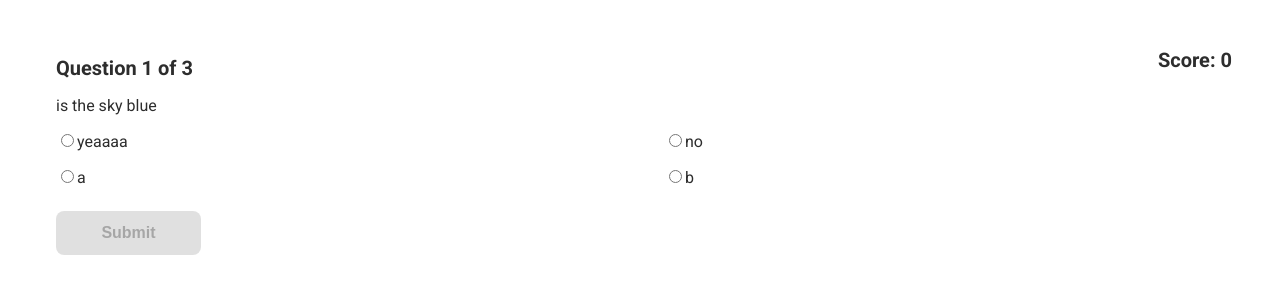
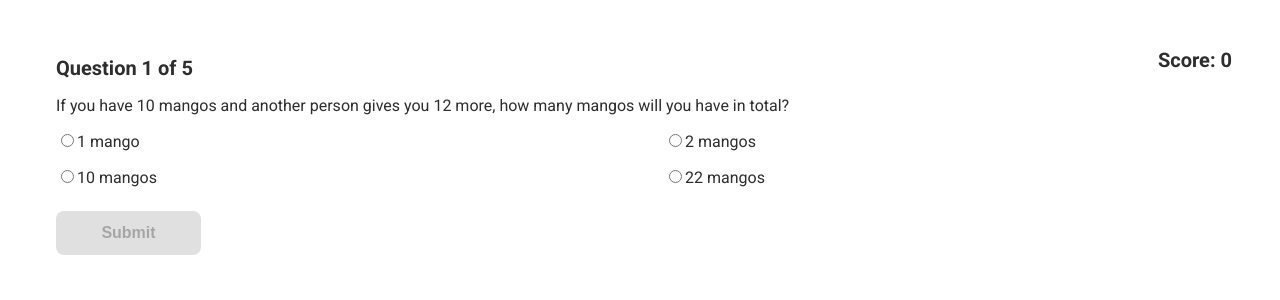
Before and after one commit to Justin-C/test, a React (Create React App) app: page / in a window 1280 px wide. Shown: the top 300 px of the page. Built offline with nearby package versions, Linux system fonts and the light colour scheme.

Commit message:
chore: docs

```diff
--- a/src/components/answer-checkbox.tsx
+++ b/src/components/answer-checkbox.tsx
@@ -1,21 +1,28 @@
 import React, { ChangeEventHandler } from 'react';
 import Text from './text';
-import '../styles/allstyles.scss';
+import '../styles/styles.scss';
 
 interface AnswerCheckboxProps {
-  answerText: string;
-  handleClick: ChangeEventHandler;
-  isEnabled: boolean;
+  answerText: string; // string displayed next to checkbox
+  handleChange: ChangeEventHandler; // onchange handler for checkbox
+  isEnabled: boolean; // enabled or disabled
+  isChecked: boolean; // checked stated
+  name: string; // name value
 }
+/**
+ * Component that renders a checkbox with text displayed
+ * @param props see AnswerCheckboxProps
+ */
 const AnswerCheckbox = (props: AnswerCheckboxProps) => {
   return (
     <label>
       <input
         type="checkbox"
-        onChange={props.handleClick}
+        onChange={props.handleChange}
         value={props.answerText}
         disabled={props.isEnabled}
-        name="checkbox"
+        checked={props.isChecked}
+        name={props.name}
       />
       <Text styleName="question__answer-text" textString={props.answerText} />
     </label>
--- a/src/components/answer-radio.tsx
+++ b/src/components/answer-radio.tsx
@@ -1,20 +1,28 @@
 import React, { ChangeEventHandler } from 'react';
 import Text from './text';
-import '../styles/allstyles.scss';
+import '../styles/styles.scss';
 
 interface AnswerRadioProps {
-  answerText: string;
-  handleClick: ChangeEventHandler;
-  isEnabled: boolean;
+  answerText: string; // display text
+  handleChange: ChangeEventHandler; // change handler
+  isEnabled: boolean; // enabled or disabled
+  isChecked: boolean; // checked value
+  name: string; // name value
 }
+
+/**
+ * Component that renders a radio input with text
+ * @param props see AnswerRadioProps
+ */
 const AnswerRadio = (props: AnswerRadioProps) => {
   return (
     <label>
       <input
         type="radio"
-        onChange={props.handleClick}
+        onChange={props.handleChange}
         value={props.answerText}
         disabled={props.isEnabled}
+        checked={props.isChecked}
         name="radio"
       />
       <Text styleName="question__answer-text" textString={props.answerText} />
--- a/src/components/button.tsx
+++ b/src/components/button.tsx
@@ -1,10 +1,17 @@
 import React, { MouseEventHandler } from 'react';
+import '../styles/styles.scss';
+
 interface ButtonProps {
-  buttonText: string;
-  handleClick: MouseEventHandler;
-  isEnabled: boolean;
-  styleName?: string;
+  buttonText: string; // text displayed in button
+  handleClick: MouseEventHandler; // Click handler
+  isEnabled: boolean; // enabled or disabled
+  styleName?: string; // style classname or classnames
 }
+
+/**
+ * Button component
+ * @param props see ButtonProps
+ */
 const Button = (props: ButtonProps) => {
   return (
     <button
--- a/src/components/question-page.tsx
+++ b/src/components/question-page.tsx
@@ -5,7 +5,12 @@ import QUESTION_LIST from '../enums/questions-and-answers-enums';
 import { useSelector } from 'react-redux';
 import { RootState } from '../redux/store';
 import Question from './question';
+import '../styles/styles.scss';
 
+/**
+ * This is the Question Page.  It will render the question count, score,
+ * and each question.
+ */
 const QuestionPage = () => {
   const score = useSelector((state: RootState) => state.trivia.scoreState.score);
   const currentQuestionNum = useSelector(
--- a/src/components/question.tsx
+++ b/src/components/question.tsx
@@ -1,6 +1,6 @@
 import React, { ChangeEvent, Fragment, useState } from 'react';
 import Text from './text';
-import '../styles/allstyles.scss';
+import '../styles/styles.scss';
 import QUESTION_LIST from '../enums/questions-and-answers-enums';
 import { useDispatch, useSelector } from 'react-redux';
 import { RootState } from '../redux/store';
@@ -9,7 +9,7 @@ import {
   resetQuestionState,
   setIsAnswered,
   setIsCorrect,
-  setIsSubmited,
+  setIsSubmited
 } from '../redux/triviaSlice';
 import Button from './button';
 import { useNavigate } from 'react-router-dom';
@@ -23,16 +23,22 @@ import {
 } from '../enums/question-page-enums';
 import AnswerRadio from './answer-radio';
 import AnswerCheckbox from './answer-checkbox';
+import '../styles/styles.scss';
 
 interface QuestionProps {
   questionObj: {
-    QUESTION_TEXT: string;
-    QUESTION_OPTIONS: string[];
-    ANSWER_INDEX: number[];
-    IS_MULTI: boolean;
+    QUESTION_TEXT: string; // question text
+    QUESTION_OPTIONS: string[]; // array of options
+    ANSWER_INDEX: number[]; // array of the index of correct answers
+    IS_MULTI: boolean; // whether question has multiple answers
   };
 }
 
+/**
+ * The Question component. Renders the question text, question options (radio or checkbox),
+ * and submit/next question button
+ * @param props see QuestionProps
+ */
 const Question = (props: QuestionProps) => {
   const currentQuestionNum = useSelector(
     (state: RootState) => state.trivia.questionState.currentQuestionNum
@@ -41,13 +47,15 @@ const Question = (props: QuestionProps) => {
   const isSubmited = useSelector((state: RootState) => state.trivia.questionState.isSubmited);
   const isCorrect = useSelector((state: RootState) => state.trivia.questionState.isCorrect);
 
-  const [selectedAnswers, setSelectedAnswers] = useState<number[]>([])
+  // array of indexes of currently selected answer(s)
+  const [selectedAnswers, setSelectedAnswers] = useState<number[]>([]);
 
   const dispatch = useDispatch();
   const navigate = useNavigate();
 
   const questionCount = QUESTION_LIST.length;
 
+  // update component to next question or final page if last question
   const increaseQuestion = () => {
     if (currentQuestionNum < questionCount - 1) {
       dispatch(resetQuestionState());
@@ -57,8 +65,10 @@ const Question = (props: QuestionProps) => {
     }
   };
 
+  // handle submit when multi question
   const handleSubmitMulti = () => {
     dispatch(setIsSubmited(true));
+    // check that all answers exist in selected answers array
     if (selectedAnswers.length === props.questionObj.ANSWER_INDEX.length) {
       const sortedAnswers = [...selectedAnswers].sort();
       const sortedAnswerIndex = [...props.questionObj.ANSWER_INDEX].sort();
@@ -70,6 +80,7 @@ const Question = (props: QuestionProps) => {
           dispatch(setIsCorrect(false));
         }
       }
+      // correct answer
       if (!didError) {
         dispatch(setIsCorrect(true));
         dispatch(incrementScore());
@@ -79,14 +90,17 @@ const Question = (props: QuestionProps) => {
     }
   };
 
+  // handle submit non multi question.
   const handleSubmitRadio = () => {
     dispatch(setIsSubmited(true));
+    // is selected index same as answer index
     if (selectedAnswers?.[0] === props.questionObj?.ANSWER_INDEX?.[0]) {
       dispatch(setIsCorrect(true));
       dispatch(incrementScore());
     }
   };
 
+  // Render feedback message when submitted, correct or incorrect
   const renderFeedback =
     isSubmited &&
     (isCorrect ? (
@@ -101,39 +115,46 @@ const Question = (props: QuestionProps) => {
       />
     ));
 
+  // update selected index array for non multi question
   const handleSelectRadio = (index: number) => {
     dispatch(setIsAnswered(true));
-    setSelectedAnswers([index])
+    setSelectedAnswers([index]);
   };
 
+  // update selected index array for multi question
   const handleSelectCheckbox = (e: ChangeEvent<Element>, index: number) => {
     if ((e.target as HTMLInputElement).checked) {
-      if (selectedAnswers.length + 1 === props.questionObj.ANSWER_INDEX.length) {
+      // selected index is pushed to array, enable submit button
+      if (selectedAnswers.length + 1 === 1) {
         dispatch(setIsAnswered(true));
       }
-      setSelectedAnswers(arr => [...arr, index])
+      setSelectedAnswers((arr) => [...arr, index]);
     } else {
-      if (selectedAnswers.length === props.questionObj.ANSWER_INDEX.length) {
+      if (selectedAnswers.length === 1) {
         dispatch(setIsAnswered(false));
       }
-      setSelectedAnswers(arr => arr.filter((ind) => ind !== index))
-
+      setSelectedAnswers((arr) => arr.filter((ind) => ind !== index));
     }
   };
 
+  // Render radio or checkbox answer options based on is_multi flag
   const renderAnswers = props.questionObj.QUESTION_OPTIONS.map((str, index) =>
     props.questionObj.IS_MULTI ? (
       <AnswerCheckbox
-        handleClick={(e) => handleSelectCheckbox(e, index)}
+        handleChange={(e) => handleSelectCheckbox(e, index)}
         answerText={str}
         key={str}
+        name={'checkbox'}
+        isChecked={selectedAnswers.indexOf(index) !== -1}
         isEnabled={isSubmited}
       />
     ) : (
       <AnswerRadio
-        handleClick={() => handleSelectRadio(index)}
+        handleChange={() => handleSelectRadio(index)}
         answerText={str}
         key={str}
+        name={'radio'}
+        isChecked={selectedAnswers.length ? selectedAnswers[0] === index : false}
         isEnabled={isSubmited}
       />
     )
@@ -143,7 +164,9 @@ const Question = (props: QuestionProps) => {
     <Fragment>
       <Text styleName="question__question-text" textString={props.questionObj.QUESTION_TEXT} />
       <div className="question__answer-container">{renderAnswers}</div>
+      <div aria-live="polite">
         {renderFeedback}
+
         <Button
           buttonText={
             isSubmited
@@ -161,6 +184,7 @@ const Question = (props: QuestionProps) => {
               : handleSubmitRadio
           }
         />
+      </div>
     </Fragment>
   );
 };
--- a/src/components/text.tsx
+++ b/src/components/text.tsx
@@ -1,10 +1,15 @@
 import React from 'react';
-import '../styles/allstyles.scss';
+import '../styles/styles.scss';
 
 interface TextProps {
-  textString: string;
-  styleName?: string;
+  textString: string; // text string
+  styleName?: string; // css classnames to append
 }
+
+/**
+ * Text Component to display text
+ * @param props see TextProps
+ */
 const Text = (props: TextProps) => {
   return <p className={`${props.styleName} text--default`}>{props.textString}</p>;
 };
--- a/src/enums/questions-and-answers-enums.js
+++ b/src/enums/questions-and-answers-enums.js
@@ -1,22 +1,50 @@
-// todo docs
+/**
+ * List of Questions. Question will be asked in the order they are in this array
+ * QUESTION_TEXT: string - the question string to display
+ * QUESTION_OPTIONS: string array - answer options, rendered as radio or checkbox
+ * ANSWER_INDEX: number array - list all indexes of QUESTION_OPTIONS that are valid answers
+ *      all indexes must be within range 0-QUESTION_OPTIONS.length-1
+ * IS_MULTI: boolean - whether there are multiple answers or only one. TRUE if ANSWER_INDEX
+ *      has length greater than one.
+ */
 const QUESTION_LIST = [
   {
-    QUESTION_TEXT: 'is the sky blue',
-    QUESTION_OPTIONS: ['yeaaaa', 'no', 'a', 'b'],
+    QUESTION_TEXT:
+      'If you have 10 mangos and another person gives you 12 more, how‌ ‌many‌ ‌mangos‌ ‌will‌ ‌you‌ ‌have‌ ‌in‌ ‌total?‌',
+    QUESTION_OPTIONS: ['1 mango', '2 mangos', '10 mangos', '22 mangos'],
+    ANSWER_INDEX: [3],
+    IS_MULTI: false
+  },
+  {
+    QUESTION_TEXT:
+      'If‌ ‌a‌ ‌train‌ ‌is‌ ‌supposed‌ ‌to‌ ‌reach‌ ‌the‌ ‌station‌ ‌at‌ ‌4:10‌ ‌am‌. but‌ ‌it‌ ‌is ‌35‌ ‌minutes‌ late,‌ ‌at‌ ‌what‌ ‌time‌ ‌will ‌the‌ ‌train‌ ‌reach‌ ‌the‌ ‌station?‌',
+    QUESTION_OPTIONS: ['4:45 am', '3:00 am', '4:45 pm', '6:00 pm'],
     ANSWER_INDEX: [0],
     IS_MULTI: false
   },
   {
-    QUESTION_TEXT: 'is the sky blue',
-    QUESTION_OPTIONS: ['aaaa', 'bbb', 'ccc', 'ddd', 'eee', 'fff'],
+    QUESTION_TEXT: 'Which of these animals can fly?',
+    QUESTION_OPTIONS: ['Cats', 'Bats', 'Birds', 'Worms'],
+    ANSWER_INDEX: [1, 2],
+    IS_MULTI: true
+  },
+  {
+    QUESTION_TEXT: 'Which of the following is a list of colors?',
+    QUESTION_OPTIONS: [
+      'Dog, cat, fish',
+      'Earth, Mars, Venus, Saturn, Mercury, Jupiter, Neptune, Uranus',
+      'Guitar, drums, piano, harmonica, tambourine, trumpet',
+      'Red, orange, yellow, green, blue, indigo, violet'
+    ],
     ANSWER_INDEX: [3],
     IS_MULTI: false
   },
   {
-    QUESTION_TEXT: 'Which is cat',
-    QUESTION_OPTIONS: ['dog', 'lion', 'puma'],
-    ANSWER_INDEX: [1, 2],
-    IS_MULTI: true
+    QUESTION_TEXT:
+      'If you are reading a book and are on page 374, what will the number of the next page be?',
+    QUESTION_OPTIONS: ['375', '373', '474', '400'],
+    ANSWER_INDEX: [0],
+    IS_MULTI: false
   }
 ];
 
--- a/src/enums/route-enums.js
+++ b/src/enums/route-enums.js
@@ -1,2 +1,4 @@
+// Question Page
 export const DEFAULT_PATH = '/';
+// Final Page
 export const FINAL_PATH = '/final';
--- a/src/redux/triviaSlice.ts
+++ b/src/redux/triviaSlice.ts
@@ -26,7 +26,7 @@ const initialState: triviaState = {
     currentQuestionNum: 0,
     isCorrect: false,
     isAnswered: false,
-    isSubmited: false,
+    isSubmited: false
   }
 };
 
```
Also changed, not shown: src/components/final-page.tsx (+8 -2 lines), src/styles/styles.scss (renamed from src/styles/allstyles.scss), 1 other file (tests, documents, lock files or other folders). Lines whose indentation alone changed are shown as unchanged.
